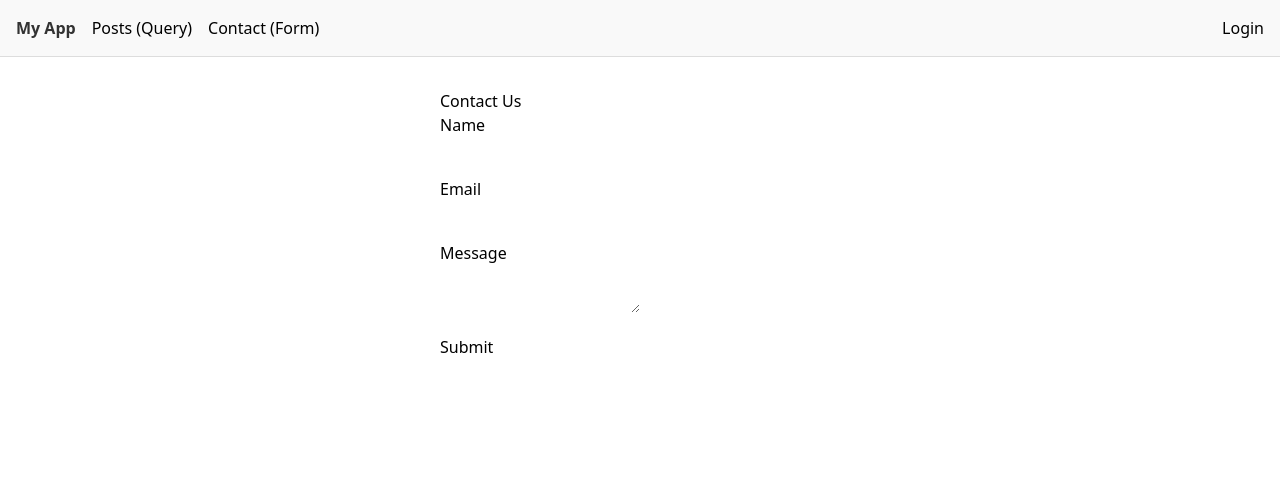
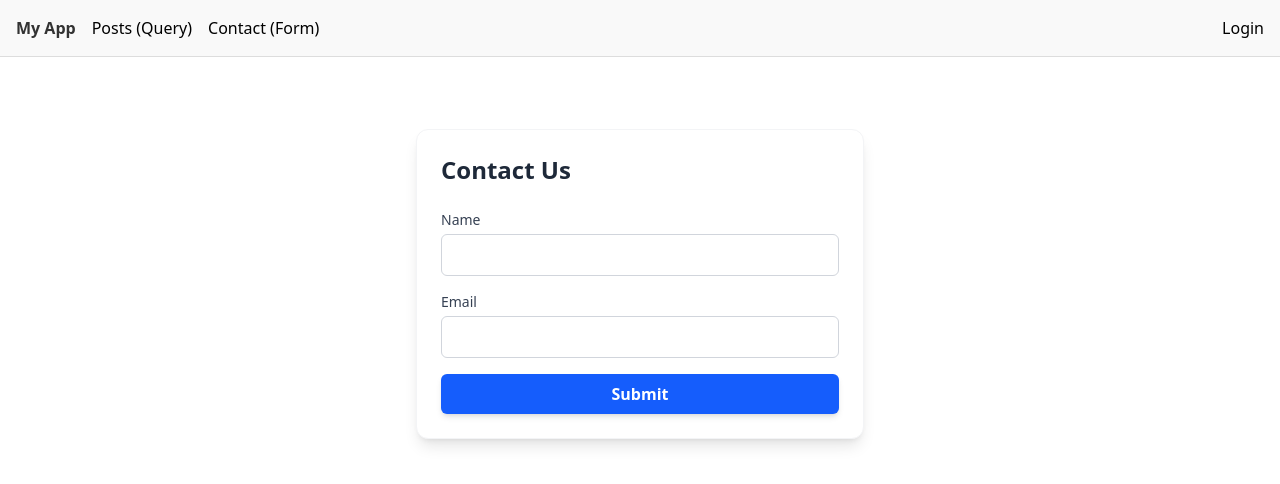
Before and after one commit to lemongrass636-oss/react-mastery, a React (Vite) app: page /contact in a window 1280 px wide. Shown: the top 484 px of the page. Built offline with nearby package versions, Linux system fonts and the light colour scheme.

Commit message:
デザイン変更

```diff
--- a/src/features/contact/ContactPage.tsx
+++ b/src/features/contact/ContactPage.tsx
@@ -27,28 +27,33 @@ export const ContactPage = () => {
   };
 
   return (
-    <div style={{ maxWidth: '400px', margin: '0 auto' }}>
-      <h2>Contact Us</h2>
-      <form onSubmit={handleSubmit(onSubmit)}>
-        <div style={{ marginBottom: '1rem' }}>
-          <label>Name</label><br />
-          <input {...register('username')} />
-          {errors.username && <p style={{ color: 'red' }}>{errors.username.message}</p>}
+    <div className="max-w-md mx-auto mt-10 p-6 bg-white rounded-xl shadow-lg border border-gray-100">
+      <h2 className="text-2xl font-bold mb-6 text-gray-800">Contact Us</h2>
+      <form onSubmit={handleSubmit(onSubmit)} className="space-y-4">
+        <div>
+          <label className="block text-sm font-medium text-gray-700 mb-1">Name</label>
+          <input
+            {...register('username')}
+            className="w-full px-4 py-2 border border-gray-300 rounded-md focus:ring-2 focus:ring-blue-500 focus:border-transparent outline-none transition"
+          />
+          {errors.username && <p className="text-red-500 text-xs mt-1">{errors.username.message}</p>}
         </div>
 
-        <div style={{ marginBottom: '1rem' }}>
-          <label>Email</label><br />
-          <input {...register('email')} />
-          {errors.email && <p style={{ color: 'red' }}>{errors.email.message}</p>}
+        <div>
+          <label className="block text-sm font-medium text-gray-700 mb-1">Email</label>
+          <input
+            {...register('email')}
+            className="w-full px-4 py-2 border border-gray-300 rounded-md focus:ring-2 focus:ring-blue-500 focus:border-transparent outline-none transition"
+          />
+          {errors.email && <p className="text-red-500 text-xs mt-1">{errors.email.message}</p>}
         </div>
 
-        <div style={{ marginBottom: '1rem' }}>
-          <label>Message</label><br />
-          <textarea {...register('message')} />
-          {errors.message && <p style={{ color: 'red' }}>{errors.message.message}</p>}
-        </div>
-
-        <button type="submit">Submit</button>
+        <button
+          type="submit"
+          className="w-full bg-blue-600 hover:bg-blue-700 text-white font-semibold py-2 px-4 rounded-md transition duration-200 ease-in-out shadow-md"
+        >
+          Submit
+        </button>
       </form>
     </div>
   );
```
